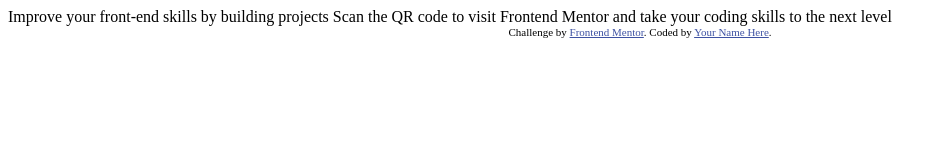
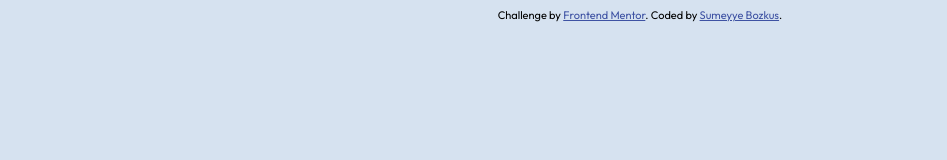
Before and after one commit to suebozkus/qr-code-component-main-frontend-challenge, a plain HTML site: page index.html in a window 1280 px wide. Shown: the whole page, without its empty margins (0-947 px from the left). Drawn offline with Linux system fonts and the light colour scheme.

Commit message:
Adding css and styles

```diff
--- a/index.html
+++ b/index.html
@@ -5,6 +5,7 @@
   <meta name="viewport" content="width=device-width, initial-scale=1.0"> <!-- displays site properly based on user's device -->
 
   <link rel="icon" type="image/png" sizes="32x32" href="./images/favicon-32x32.png">
+  <link rel="stylesheet" href="style.css">
 
   <title>Frontend Mentor | QR code component</title>
 
@@ -16,13 +17,10 @@
 </head>
 <body>
 
-  Improve your front-end skills by building projects
-
-  Scan the QR code to visit Frontend Mentor and take your coding skills to the next level
 
   <div class="attribution">
     Challenge by <a href="https://www.frontendmentor.io?ref=challenge" target="_blank">Frontend Mentor</a>.
-    Coded by <a href="#">Your Name Here</a>.
+    Coded by <a href="#">Sumeyye Bozkus</a>.
   </div>
 </body>
 </html>
--- /dev/null
+++ b/style.css
@@ -0,0 +1,14 @@
+@import url("https://fonts.googleapis.com/css2?family=Outfit:wght@400;700&display=swap");
+
+:root {
+  --white: hsl(0, 0%, 100%);
+  --lightgray: hsl(212, 45%, 89%);
+  --grayishblue: hsl(220, 15%, 55%);
+  --darkblue: hsl(218, 44%, 22%);
+}
+
+body {
+  background-color: var(--lightgray);
+  font-family: "Outfit", sans-serif;
+  font-size: 15px;
+}
```
